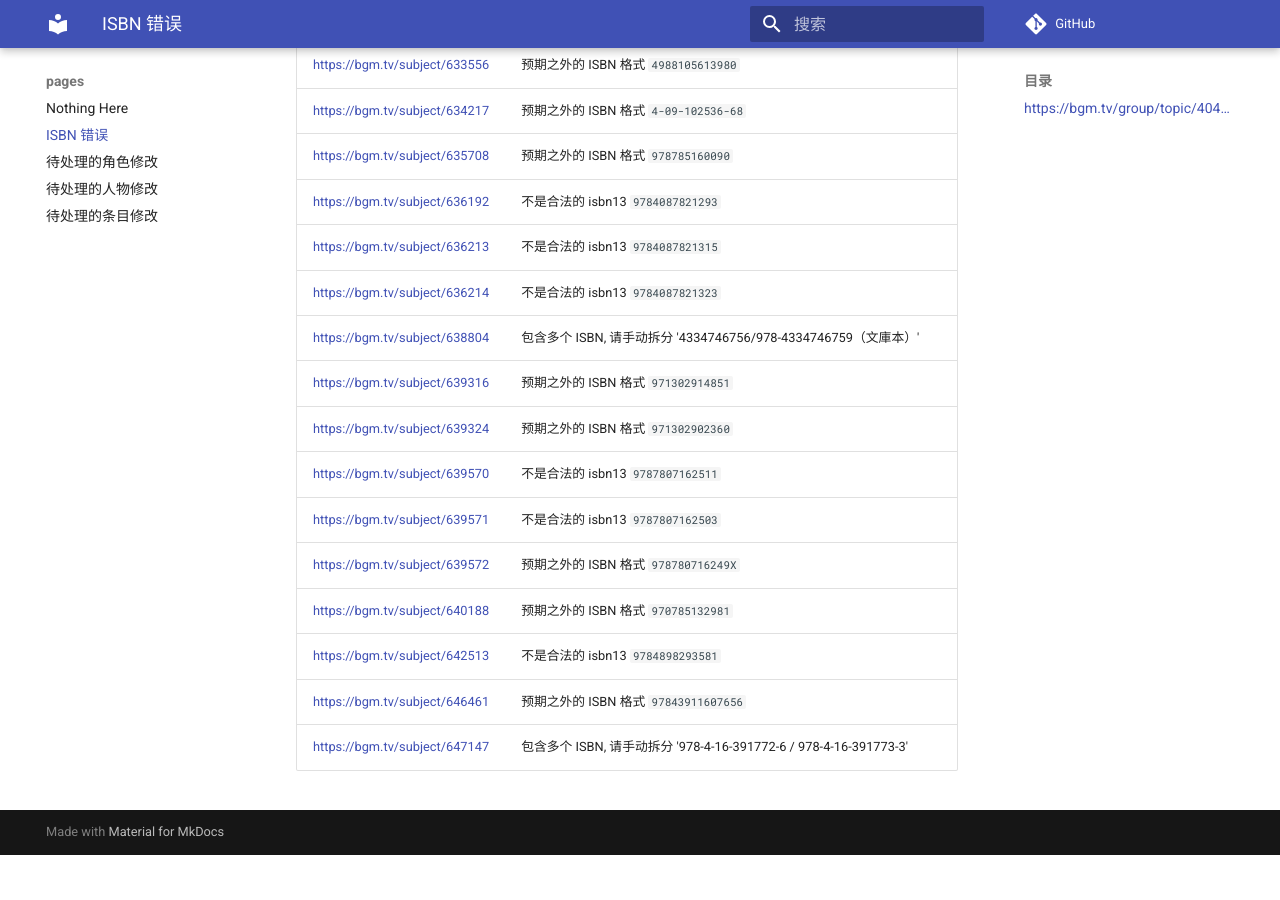
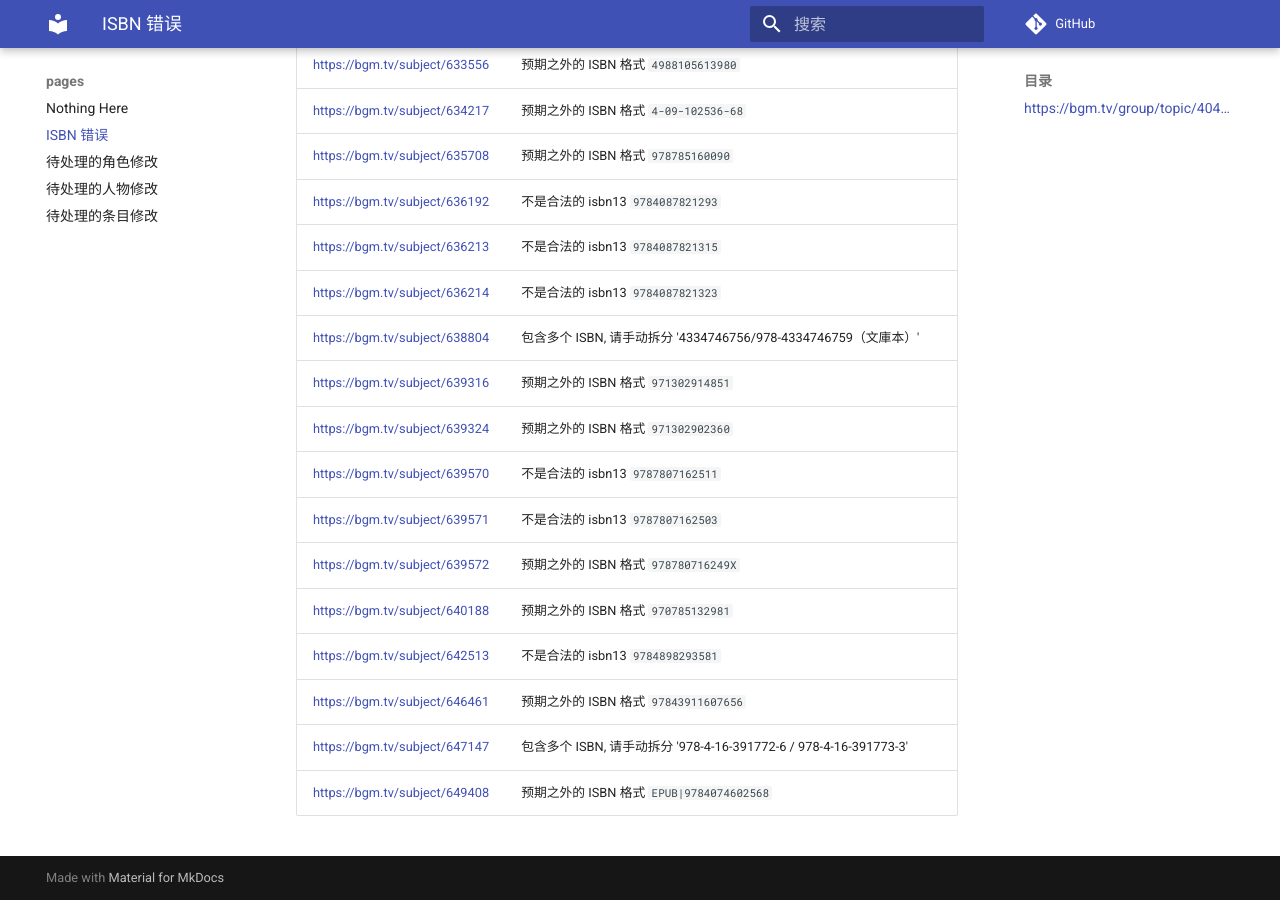
Before and after one commit to trim21/bangumi-pages, an MkDocs documentation site: the page built from docs/isbn.md, in a window 1280 px wide and 900 px high, scrolled down 10415 px. Built offline with MkDocs 1.6.1 and Material for MkDocs 9.7.7, drawn with Linux system fonts in a browser that asks for light colours; comment, search, counter and statistics services are not loaded; before the commit the page ends 11270 px from its top, so only the background shows below that; part of the change alters nothing that is shown.

Commit message:
update isbn.md

```diff
--- a/docs/isbn.md
+++ b/docs/isbn.md
@@ -1,7 +1,7 @@
 # ISBN 错误
 ## <https://bgm.tv/group/topic/404801>
 
-total 239
+total 240
 
 | url | error |
 | --- |  ---  |
@@ -244,3 +244,4 @@ total 239
 | <https://bgm.tv/subject/642513> | 不是合法的 isbn13 <code>9784898293581</code> |
 | <https://bgm.tv/subject/646461> | 预期之外的 ISBN 格式 `97843911607656` |
 | <https://bgm.tv/subject/647147> | 包含多个 ISBN, 请手动拆分 '978-4-16-391772-6 / 978-4-16-391773-3' |
+| <https://bgm.tv/subject/649408> | 预期之外的 ISBN 格式 `EPUB|9784074602568` |
```
